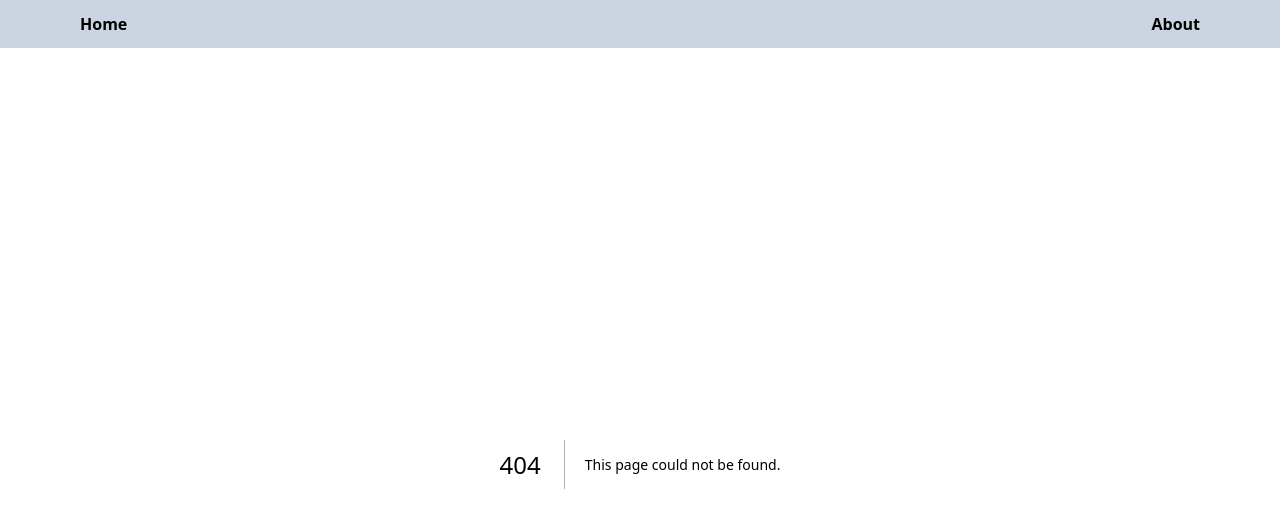
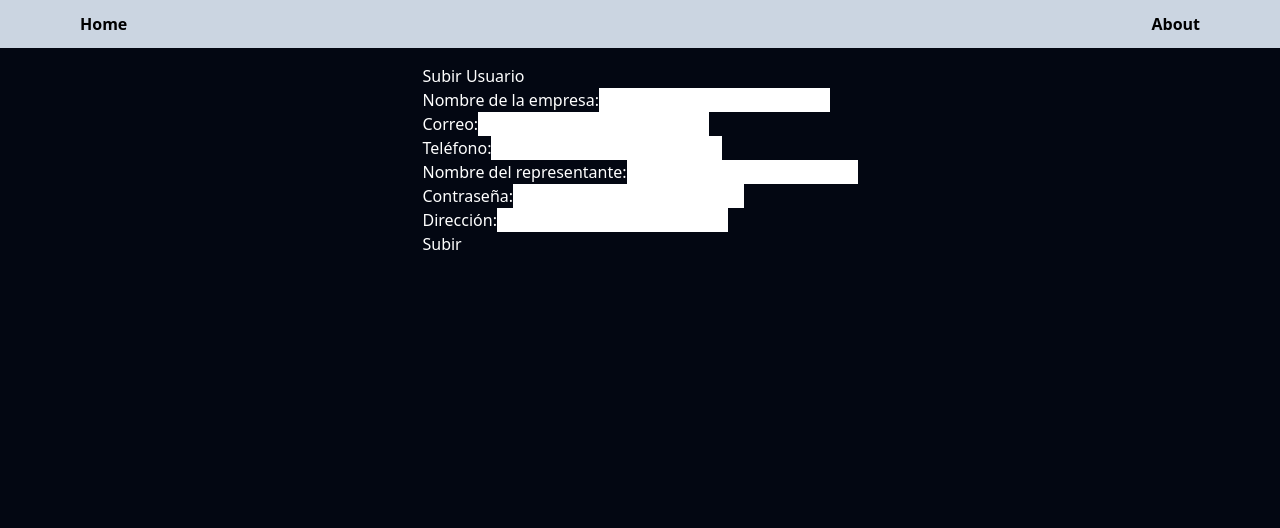
Before and after one commit to JesusBHZ/neovita, a Next.js app: page /registro in a window 1280 px wide. Before the commit this address had no page. Shown: the top 528 px of the page. Built offline with nearby package versions, Linux system fonts and the light colour scheme.

Commit message:
REGISTRO

```diff
--- /dev/null
+++ b/app/proyectos/page.jsx
@@ -0,0 +1,132 @@
+"use client";
+import { useState } from "react";
+import { ref, set } from "firebase/database";
+import { database } from "../lib/firebase";
+
+export default function SubirUsuario() {
+  const [nombreEmpresa, setNombreEmpresa] = useState("");
+  const [correo, setCorreo] = useState("");
+  const [telefono, setTelefono] = useState("");
+  const [contrasena, setContrasena] = useState("");
+  const [direccion, setDireccion] = useState("");
+  const [representante, setRepresentante] = useState("");
+  const [error, setError] = useState(null);
+  const [success, setSuccess] = useState(false);
+
+  // Función para subir los datos
+  const subirDato = async (correo, nombreEmpresa, telefono, contrasena, direccion, representante) => {
+    try {
+      // Usar el correo como ID en la base de datos
+      const userRef = ref(database, "provedores/" + correo.replace(/\./g, "_"));
+      // Reemplaza '.' en el correo para evitar problemas con Firebase
+      await set(userRef, {
+        nombreEmpresa,
+        telefono,
+        contrasena,
+        direccion,
+        representante,
+        fechaCreacion: new Date().toISOString(),
+      });
+      console.log("Usuario agregado exitosamente");
+    } catch (e) {
+      console.error("Error al agregar usuario:", e);
+      throw e;
+    }
+  };
+
+  const handleSubmit = async (e) => {
+    e.preventDefault();
+
+    // Validación para asegurarse de que no haya campos vacíos
+    if (!correo || !nombreEmpresa || !telefono || !contrasena || !direccion || !representante) {
+      setError("Todos los campos son obligatorios.");
+      return;
+    }
+
+    try {
+      // Llamada a la función para subir los datos
+      await subirDato(correo, nombreEmpresa, telefono, contrasena, direccion, representante);
+      setSuccess(true); // Mostrar mensaje de éxito
+      setError(null); // Limpiar mensajes de error
+      limpiarCampos(); // Limpiar el formulario
+    } catch (error) {
+      setError("Hubo un error al subir los datos.");
+    }
+  };
+
+  // Función para limpiar los campos del formulario
+  const limpiarCampos = () => {
+    setNombreEmpresa("");
+    setCorreo("");
+    setTelefono("");
+    setContrasena("");
+    setDireccion("");
+    setRepresentante("");
+  };
+
+  return (
+    <div>
+      <h1>Crear proyecto</h1>
+      <form onSubmit={handleSubmit}>
+        <div>
+          <label>Nombre de la empresa:</label>
+          <input
+            type="text"
+            value={nombreEmpresa}
+            onChange={(e) => setNombreEmpresa(e.target.value)}
+            required
+          />
+        </div>
+        <div>
+          <label>Correo:</label>
+          <input
+            type="email"
+            value={correo}
+            onChange={(e) => setCorreo(e.target.value)}
+            required
+          />
+        </div>
+        <div>
+          <label>Teléfono:</label>
+          <input
+            type="text"
+            value={telefono}
+            onChange={(e) => setTelefono(e.target.value)}
+            required
+          />
+        </div>
+        <div>
+          <label>Nombre del representante:</label>
+          <input
+            type="text"
+            value={representante}
+            onChange={(e) => setRepresentante(e.target.value)}
+            required
+          />
+        </div>
+        <div>
+          <label>Contraseña:</label>
+          <input
+            type="password"
+            value={contrasena}
+            onChange={(e) => setContrasena(e.target.value)}
+            required
+          />
+        </div>
+        <div>
+          <label>Dirección:</label>
+          <input
+            type="text"
+            value={direccion}
+            onChange={(e) => setDireccion(e.target.value)}
+            required
+          />
+        </div>
+        <button type="submit">Subir</button>
+      </form>
+
+      {error && <p style={{ color: "red" }}>{error}</p>}
+      {success && <p style={{ color: "green" }}>Usuario subido con éxito!</p>}
+    </div>
+  );
+}
--- /dev/null
+++ b/app/registro/page.jsx
@@ -0,0 +1,132 @@
+"use client";
+import { useState } from "react";
+import { ref, set } from "firebase/database";
+import { database } from "../lib/firebase";
+
+export default function SubirUsuario() {
+  const [nombreEmpresa, setNombreEmpresa] = useState("");
+  const [correo, setCorreo] = useState("");
+  const [telefono, setTelefono] = useState("");
+  const [contrasena, setContrasena] = useState("");
+  const [direccion, setDireccion] = useState("");
+  const [representante, setRepresentante] = useState("");
+  const [error, setError] = useState(null);
+  const [success, setSuccess] = useState(false);
+
+  // Función para subir los datos
+  const subirDato = async (correo, nombreEmpresa, telefono, contrasena, direccion, representante) => {
+    try {
+      // Usar el correo como ID en la base de datos
+      const userRef = ref(database, "provedores/" + correo.replace(/\./g, "_"));
+      // Reemplaza '.' en el correo para evitar problemas con Firebase
+      await set(userRef, {
+        nombreEmpresa,
+        telefono,
+        contrasena,
+        direccion,
+        representante,
+        fechaCreacion: new Date().toISOString(),
+      });
+      console.log("Usuario agregado exitosamente");
+    } catch (e) {
+      console.error("Error al agregar usuario:", e);
+      throw e;
+    }
+  };
+
+  const handleSubmit = async (e) => {
+    e.preventDefault();
+
+    // Validación para asegurarse de que no haya campos vacíos
+    if (!correo || !nombreEmpresa || !telefono || !contrasena || !direccion || !representante) {
+      setError("Todos los campos son obligatorios.");
+      return;
+    }
+
+    try {
+      // Llamada a la función para subir los datos
+      await subirDato(correo, nombreEmpresa, telefono, contrasena, direccion, representante);
+      setSuccess(true); // Mostrar mensaje de éxito
+      setError(null); // Limpiar mensajes de error
+      limpiarCampos(); // Limpiar el formulario
+    } catch (error) {
+      setError("Hubo un error al subir los datos.");
+    }
+  };
+
+  // Función para limpiar los campos del formulario
+  const limpiarCampos = () => {
+    setNombreEmpresa("");
+    setCorreo("");
+    setTelefono("");
+    setContrasena("");
+    setDireccion("");
+    setRepresentante("");
+  };
+
+  return (
+    <div>
+      <h1>Subir Usuario</h1>
+      <form onSubmit={handleSubmit}>
+        <div>
+          <label>Nombre de la empresa:</label>
+          <input
+            type="text"
+            value={nombreEmpresa}
+            onChange={(e) => setNombreEmpresa(e.target.value)}
+            required
+          />
+        </div>
+        <div>
+          <label>Correo:</label>
+          <input
+            type="email"
+            value={correo}
+            onChange={(e) => setCorreo(e.target.value)}
+            required
+          />
+        </div>
+        <div>
+          <label>Teléfono:</label>
+          <input
+            type="text"
+            value={telefono}
+            onChange={(e) => setTelefono(e.target.value)}
+            required
+          />
+        </div>
+        <div>
+          <label>Nombre del representante:</label>
+          <input
+            type="text"
+            value={representante}
+            onChange={(e) => setRepresentante(e.target.value)}
+            required
+          />
+        </div>
+        <div>
+          <label>Contraseña:</label>
+          <input
+            type="password"
+            value={contrasena}
+            onChange={(e) => setContrasena(e.target.value)}
+            required
+          />
+        </div>
+        <div>
+          <label>Dirección:</label>
+          <input
+            type="text"
+            value={direccion}
+            onChange={(e) => setDireccion(e.target.value)}
+            required
+          />
+        </div>
+        <button type="submit">Subir</button>
+      </form>
+
+      {error && <p style={{ color: "red" }}>{error}</p>}
+      {success && <p style={{ color: "green" }}>Usuario subido con éxito!</p>}
+    </div>
+  );
+}
--- a/app/save/page.jsx
+++ /dev/null
@@ -1,79 +0,0 @@
-"use client"
-import { useState } from "react";
-import { subirDato } from "../lib/firebase";
-import { database } from "../lib/firebase";
-import { ref, set } from "firebase/database";
-export default function SubirUsuario() {
-  const [nombre, setNombre] = useState("");
-  const [edad, setEdad] = useState("");
-  const [id, setId] = useState("");
-  const [error, setError] = useState(null);
-  const [success, setSuccess] = useState(false);
-
-  const subirDato = async (id, nombre, edad) => {
-    try {
-      const userRef = ref(database, "usuarios/" + id);  // 'usuarios' es la colección
-      await set(userRef, {
-        nombre: nombre,
-        edad: edad,
-        fechaCreacion: new Date().toISOString(),
-      });
-      console.log("Usuario agregado exitosamente");
-    } catch (e) {
-      console.error("Error al agregar usuario:", e);
-    }
-  };
-  const handleSubmit = async (e) => {
-    e.preventDefault();
-    if (!nombre || !edad || !id) {
-      setError("Todos los campos son obligatorios.");
-      return;
-    }
-    try {
-      await subirDato(id, nombre, parseInt(edad));
-      setSuccess(true);
-      setError(null);
-    } catch (error) {
-      setError("Hubo un error al subir los datos.");
-    }
-  };
-
-  return (
-    <div>
-      <h1>Subir Usuario</h1>
-      <form onSubmit={handleSubmit}>
-        <div>
-          <label>ID de Usuario:</label>
-          <input
-            type="text"
-            value={id}
-            onChange={(e) => setId(e.target.value)}
-            required
-          />
-        </div>
-        <div>
-          <label>Nombre:</label>
-          <input
-            type="text"
-            value={nombre}
-            onChange={(e) => setNombre(e.target.value)}
-            required
-          />
-        </div>
-        <div>
-          <label>Edad:</label>
-          <input
-            type="number"
-            value={edad}
-            onChange={(e) => setEdad(e.target.value)}
-            required
-          />
-        </div>
-        <button type="submit">Subir</button>
-      </form>
-
-      {error && <p style={{ color: "red" }}>{error}</p>}
-      {success && <p>Usuario subido con éxito!</p>}
-    </div>
-  );
-}
```
